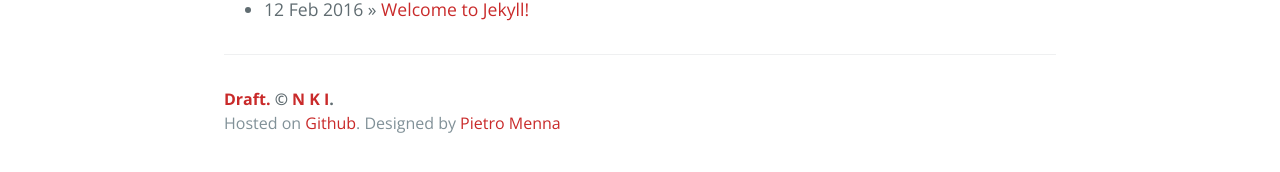
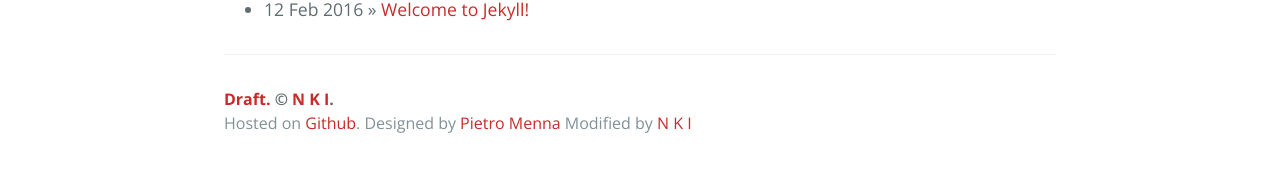
Before and after one commit to Navneet-Suresh/Navneet-Suresh.github.io, a Jekyll site: the page built from index.html, in a window 1280 px wide. Shown: the part 699-871 px from the top of the page. Built offline with Jekyll 4.4.1, drawn with Linux system fonts in a browser that asks for light colours; nearby versions of some CDN libraries; the list of posts is cut into pages by our own code; comment, search, counter and statistics services are not loaded.

Commit message:
Update page-footer.html

```diff
--- a/_includes/page-footer.html
+++ b/_includes/page-footer.html
@@ -1,4 +1,4 @@
 <footer class="site-footer animated zoomInUp">
   <span class="site-footer-owner animated fadeInUp"><a href="{{ site.url }}">{{ site.title }}</a> © <a href="{{ site.author.url }}">{{ site.author.name }}</a>.</span>
-  <span class="site-footer-credits animated fadeInUp">Hosted on <a href="https://pages.github.com">Github</a>. Designed by <a href="http://github.com/pietromenna/jekyll-cayman-theme">Pietro Menna</a></span>
+  <span class="site-footer-credits animated fadeInUp">Hosted on <a href="https://pages.github.com">Github</a>. Designed by <a href="http://github.com/pietromenna/jekyll-cayman-theme">Pietro Menna</a> Modified by <a href="{{ site.author.url }}">N K I</a></span>
 </footer>
```
